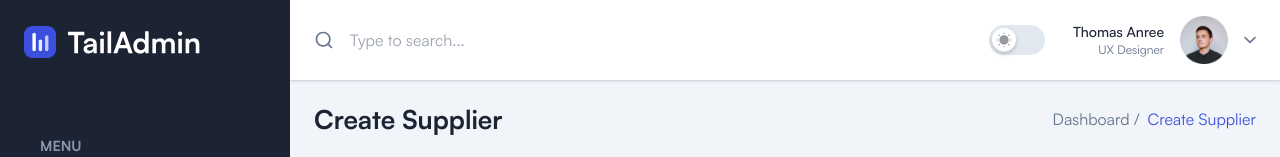
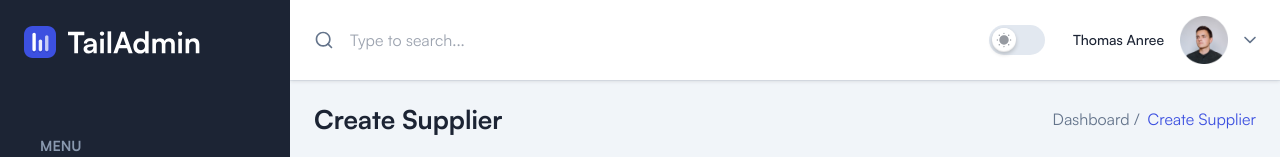
Before and after one commit to IT21251900/CSSE-Project, a React (Vite) app in the folder frontend/: page /supplier/create in a window 1280 px wide. Shown: the top 157 px of the page. Built offline with nearby package versions, Linux system fonts and the light colour scheme.

Commit message:
header updated

```diff
--- a/frontend/src/components/DropdownUser.tsx
+++ b/frontend/src/components/DropdownUser.tsx
@@ -47,7 +47,6 @@ const DropdownUser = () => {
           <span className="block text-sm font-medium text-black dark:text-white">
             Thomas Anree
           </span>
-          <span className="block text-xs">UX Designer</span>
         </span>
 
         <span className="h-12 w-12 rounded-full">
```
